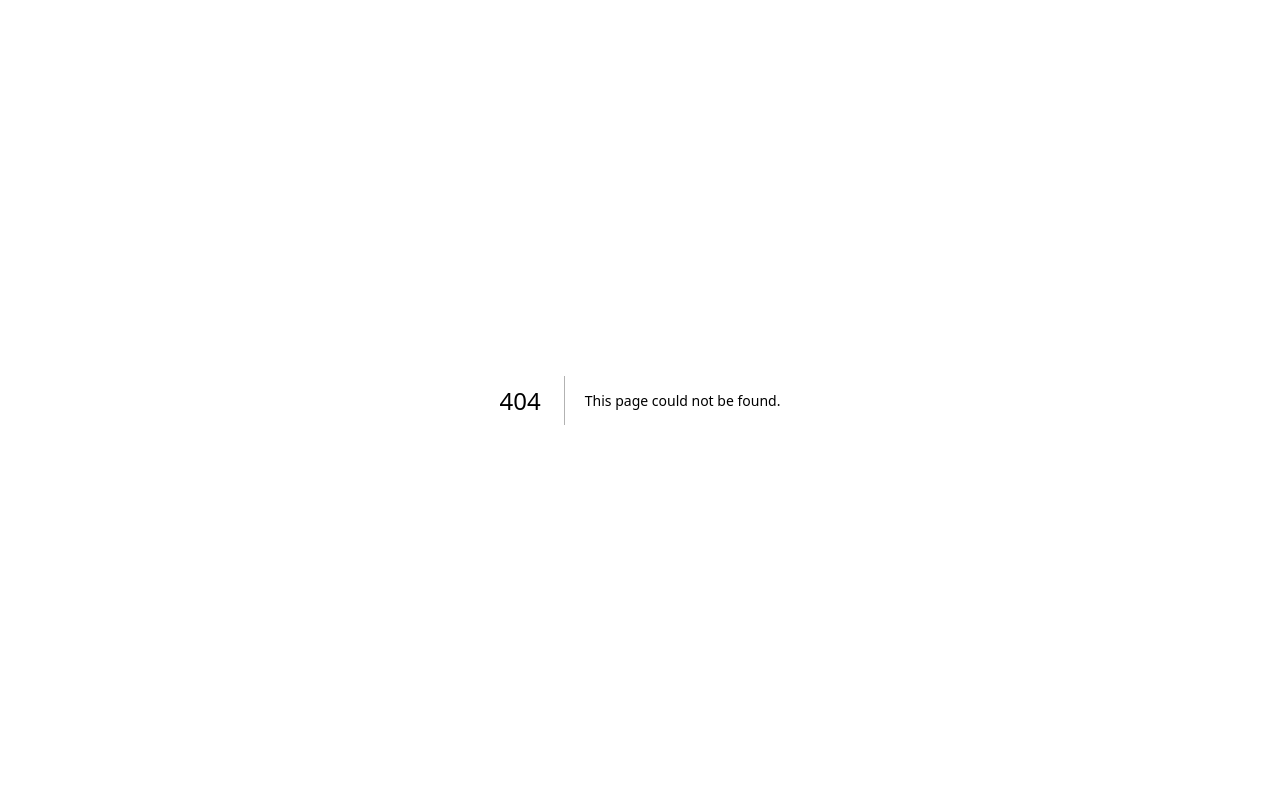
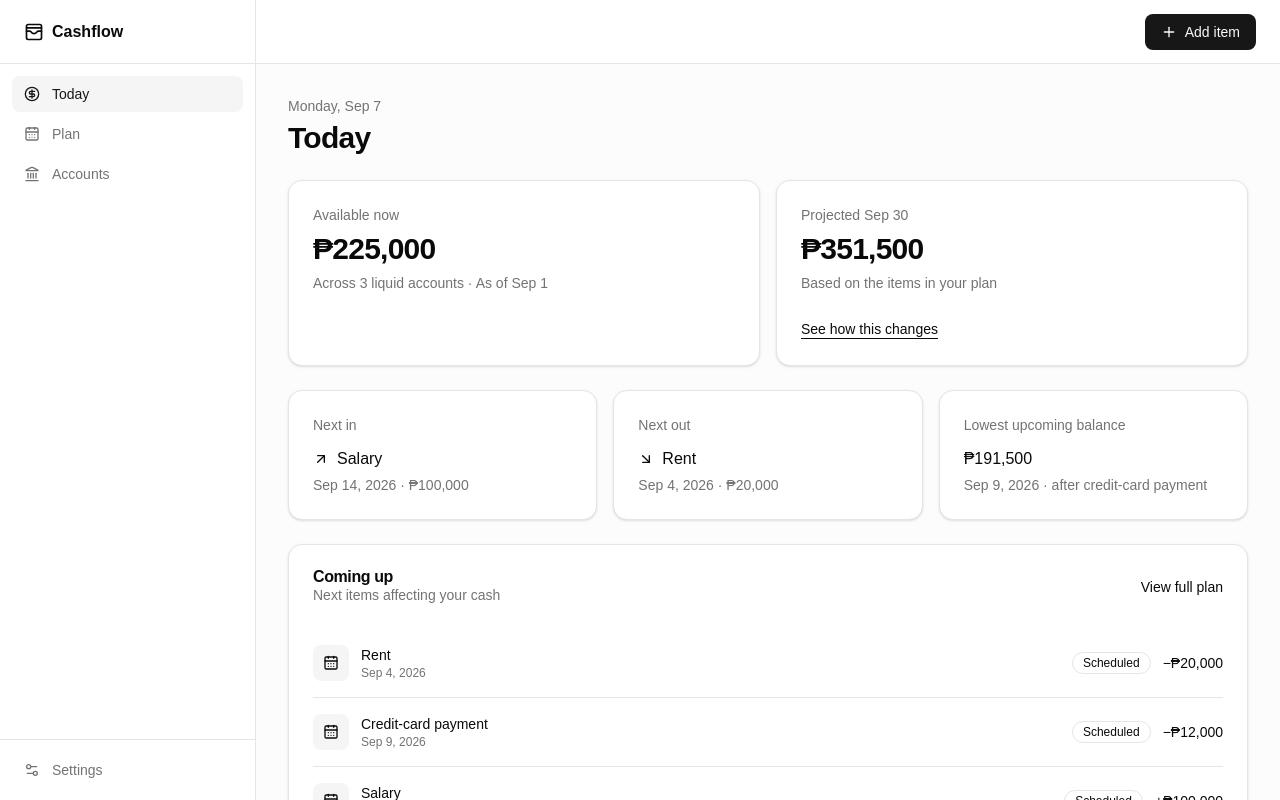
Before and after one commit to stanxaf/cashflow, a Next.js app: page /today in a window 1280 px wide. Before the commit this address had no page. Shown: the top 800 px of the page. Built offline with nearby package versions, Linux system fonts and the light colour scheme.

Commit message:
Build Today prototype from seeded data

```diff
--- /dev/null
+++ b/src/app/(app)/today/page.tsx
@@ -0,0 +1,85 @@
+import Link from "next/link";
+import { ArrowDownRight, ArrowUpRight, CalendarDays } from "lucide-react";
+import { Badge } from "@/components/ui/badge";
+import { Card, CardContent, CardDescription, CardHeader, CardTitle } from "@/components/ui/card";
+import { availableCash, events, planRows } from "@/lib/seed-data";
+import { formatDate, formatPHP } from "@/lib/utils";
+
+export default function TodayPage() {
+  const rows = planRows();
+  const future = events.filter((event) => event.state !== "actual");
+  const nextIn = future.find((event) => event.type === "income");
+  const nextOut = future.find((event) => event.type !== "income");
+  const lowest = rows.reduce((min, row) => row.cashAfter < min.cashAfter ? row : min, rows[0]);
+  const projected = rows.at(-1)?.cashAfter ?? availableCash();
+
+  return (
+    <div className="space-y-6">
+      <div>
+        <p className="text-sm text-muted-foreground">Monday, Sep 7</p>
+        <h1 className="mt-1 text-2xl font-semibold tracking-tight sm:text-3xl">Today</h1>
+      </div>
+
+      <div className="grid gap-4 lg:grid-cols-2">
+        <Card>
+          <CardHeader>
+            <CardDescription>Available now</CardDescription>
+            <CardTitle className="text-3xl">{formatPHP(availableCash())}</CardTitle>
+            <CardDescription>Across 3 liquid accounts · As of Sep 1</CardDescription>
+          </CardHeader>
+        </Card>
+        <Card>
+          <CardHeader>
+            <CardDescription>Projected Sep 30</CardDescription>
+            <CardTitle className="text-3xl">{formatPHP(projected)}</CardTitle>
+            <CardDescription>Based on the items in your plan</CardDescription>
+          </CardHeader>
+          <CardContent>
+            <Link href="/plan" className="text-sm font-medium underline underline-offset-4">See how this changes</Link>
+          </CardContent>
+        </Card>
+      </div>
+
+      <div className="grid gap-4 sm:grid-cols-3">
+        <Card>
+          <CardHeader className="pb-3"><CardDescription>Next in</CardDescription></CardHeader>
+          <CardContent className="space-y-1">
+            <div className="flex items-center gap-2 font-medium"><ArrowUpRight className="h-4 w-4" /> {nextIn?.title}</div>
+            <p className="text-sm text-muted-foreground">{nextIn && formatDate(nextIn.date, { month: "short", day: "numeric" })} · {nextIn && formatPHP(nextIn.amount)}</p>
+          </CardContent>
+        </Card>
+        <Card>
+          <CardHeader className="pb-3"><CardDescription>Next out</CardDescription></CardHeader>
+          <CardContent className="space-y-1">
+            <div className="flex items-center gap-2 font-medium"><ArrowDownRight className="h-4 w-4" /> {nextOut?.title}</div>
+            <p className="text-sm text-muted-foreground">{nextOut && formatDate(nextOut.date, { month: "short", day: "numeric" })} · {nextOut && formatPHP(nextOut.amount)}</p>
+          </CardContent>
+        </Card>
+        <Card>
+          <CardHeader className="pb-3"><CardDescription>Lowest upcoming balance</CardDescription></CardHeader>
+          <CardContent className="space-y-1">
+            <div className="font-medium">{formatPHP(lowest.cashAfter)}</div>
+            <p className="text-sm text-muted-foreground">{formatDate(lowest.date, { month: "short", day: "numeric" })} · after {lowest.title.toLowerCase()}</p>
+          </CardContent>
+        </Card>
+      </div>
+
+      <Card>
+        <CardHeader className="flex-row items-center justify-between space-y-0">
+          <div><CardTitle>Coming up</CardTitle><CardDescription>Next items affecting your cash</CardDescription></div>
+          <Link href="/plan" className="text-sm font-medium">View full plan</Link>
+        </CardHeader>
+        <CardContent className="divide-y">
+          {future.slice(0, 4).map((event) => (
+            <div key={event.id} className="flex items-center gap-3 py-4">
+              <div className="flex h-9 w-9 items-center justify-center rounded-md bg-muted"><CalendarDays className="h-4 w-4" /></div>
+              <div className="min-w-0 flex-1"><p className="truncate text-sm font-medium">{event.title}</p><p className="text-xs text-muted-foreground">{formatDate(event.date, { month: "short", day: "numeric" })}</p></div>
+              <Badge className="capitalize">{event.state}</Badge>
+              <span className="text-sm font-medium tabular-nums">{event.type === "income" ? "+" : "−"}{formatPHP(event.amount)}</span>
+            </div>
+          ))}
+        </CardContent>
+      </Card>
+    </div>
+  );
+}
```
